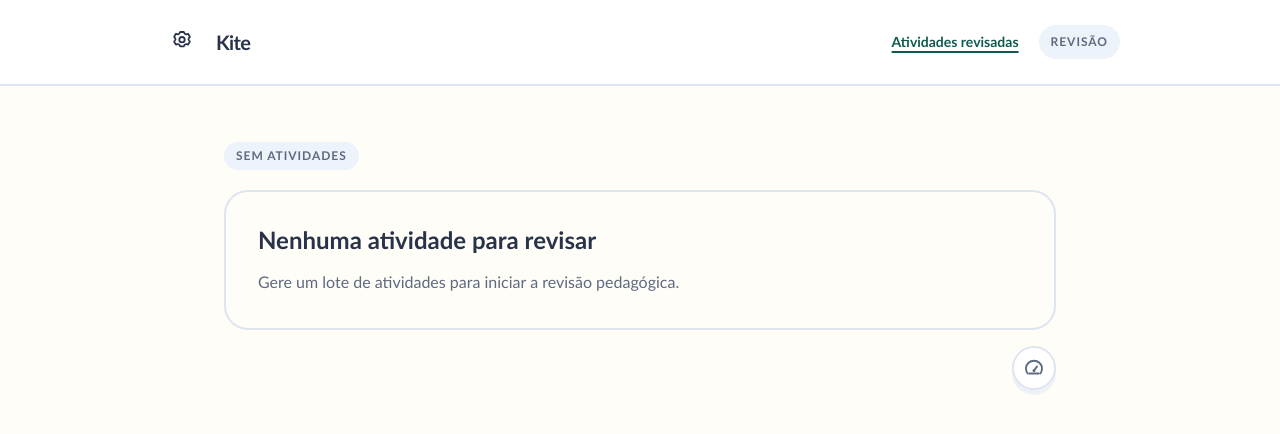
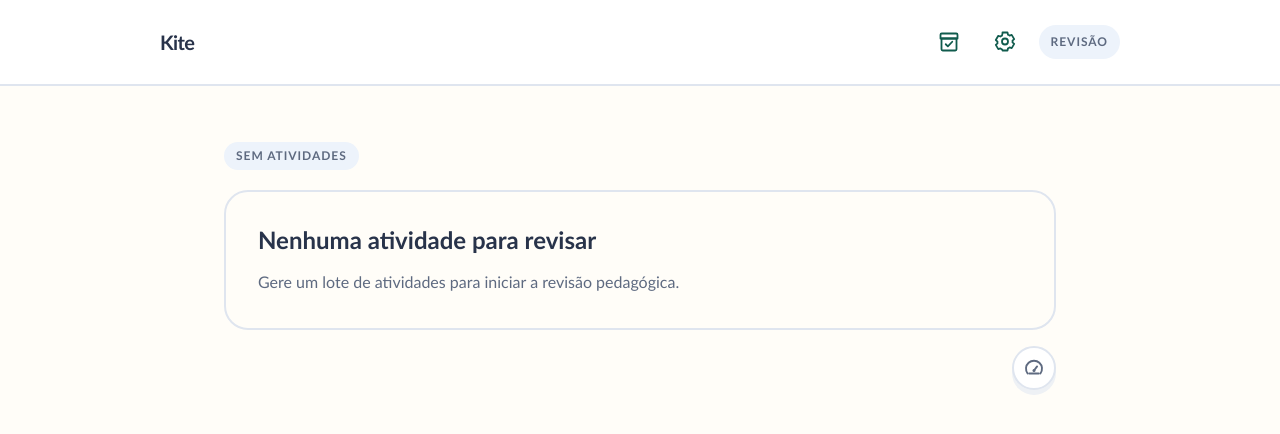
Before and after one commit to 0xhafa/kite, a Next.js app: page /revisar in a window 1280 px wide. Shown: the top 434 px of the page. Built offline with nearby package versions, Linux system fonts and the light colour scheme.

Commit message:
feat: use icons in header navigation

```diff
--- a/src/app/page.tsx
+++ b/src/app/page.tsx
@@ -1,6 +1,10 @@
 import Image from "next/image";
 import Link from "next/link";
 
+import {
+  HeaderIconTooltip,
+  ReviewedActivitiesIcon,
+} from "@/components/header-icon";
 import { brandAssets } from "@/lib/brand";
 import { loadReviewedActivityLibrary } from "@/server/generation/integrated-flow";
 
@@ -52,13 +56,15 @@ export default async function Home() {
           />
         </a>
         <div className="flex items-center gap-3">
-          <Link
-            className="rounded-lg px-2 py-2 text-sm font-extrabold text-[#187b68] underline decoration-2 underline-offset-4 focus-visible:outline-3 focus-visible:outline-offset-3 focus-visible:outline-[#176fa6]"
-            href="/atividades"
-          >
-            <span className="hidden sm:inline">Atividades revisadas</span>
-            <span className="sm:hidden">Revisadas</span>
-          </Link>
+          <HeaderIconTooltip align="right" label="Atividades revisadas">
+            <Link
+              aria-label="Atividades revisadas"
+              className="inline-flex size-11 items-center justify-center rounded-lg text-[#187b68] transition-colors hover:bg-[#dff7ef] focus-visible:outline-3 focus-visible:outline-offset-3 focus-visible:outline-[#176fa6]"
+              href="/atividades"
+            >
+              <ReviewedActivitiesIcon />
+            </Link>
+          </HeaderIconTooltip>
           <span className="hidden rounded-full border-2 border-[#dfe5ef] bg-white px-4 py-2 text-xs font-extrabold uppercase tracking-[0.12em] text-[#526078] md:inline-flex">
             POC educacional
           </span>
--- a/src/components/app-shell.tsx
+++ b/src/components/app-shell.tsx
@@ -7,6 +7,11 @@ import {
   AiSettingsProvider,
   useAiSettings,
 } from "@/components/ai/ai-settings";
+import {
+  HeaderIconTooltip,
+  ReviewedActivitiesIcon,
+  SettingsIcon,
+} from "@/components/header-icon";
 import { Button } from "@/components/ui";
 import type { AiModelSelection } from "@/domain/ai-models";
 
@@ -51,30 +56,6 @@ function AppShellFrame({
       <header className="sticky top-0 z-30 border-b-2 border-border bg-surface">
         <div className="mx-auto flex w-full max-w-5xl items-center justify-between gap-4 px-5 py-5 sm:px-8">
           <div className="flex items-center gap-3">
-            <Button
-              aria-label="Abrir configurações"
-              className="size-touch shrink-0 !px-0"
-              onClick={openSettings}
-              title="Configurações"
-              variant="ghost"
-            >
-              <svg
-                aria-hidden="true"
-                className="size-6"
-                fill="none"
-                viewBox="0 0 24 24"
-                xmlns="http://www.w3.org/2000/svg"
-              >
-                <path
-                  d="M9.6 3.2 10.2 2h3.6l.6 1.2a2 2 0 0 0 2.4 1l1.3-.4 1.8 3.1-.9 1a2 2 0 0 0 0 2.6l.9 1-1.8 3.1-1.3-.4a2 2 0 0 0-2.4 1l-.6 1.2h-3.6l-.6-1.2a2 2 0 0 0-2.4-1l-1.3.4-1.8-3.1.9-1a2 2 0 0 0 0-2.6l-.9-1 1.8-3.1 1.3.4a2 2 0 0 0 2.4-1Z"
-                  stroke="currentColor"
-                  strokeLinecap="round"
-                  strokeLinejoin="round"
-                  strokeWidth="1.8"
-                />
-                <circle cx="12" cy="9.7" r="2.7" stroke="currentColor" strokeWidth="1.8" />
-              </svg>
-            </Button>
             <Link
               className="rounded-md text-xl font-black tracking-[-0.03em] focus-visible:outline-3 focus-visible:outline-offset-3 focus-visible:outline-focus"
               href="/"
@@ -83,13 +64,25 @@ function AppShellFrame({
             </Link>
           </div>
           <div className="flex items-center gap-2 sm:gap-3">
-            <Link
-              className="rounded-md px-2 py-2 text-sm font-extrabold text-brand-strong underline decoration-2 underline-offset-4 focus-visible:outline-3 focus-visible:outline-offset-2 focus-visible:outline-focus"
-              href="/atividades"
-            >
-              <span className="hidden sm:inline">Atividades revisadas</span>
-              <span className="sm:hidden">Revisadas</span>
-            </Link>
+            <HeaderIconTooltip align="right" label="Atividades revisadas">
+              <Link
+                aria-label="Atividades revisadas"
+                className="inline-flex size-touch items-center justify-center rounded-md text-brand-strong transition-colors hover:bg-brand-soft focus-visible:outline-3 focus-visible:outline-offset-2 focus-visible:outline-focus"
+                href="/atividades"
+              >
+                <ReviewedActivitiesIcon />
+              </Link>
+            </HeaderIconTooltip>
+            <HeaderIconTooltip align="right" label="Configurações">
+              <Button
+                aria-label="Abrir configurações"
+                className="size-touch shrink-0 !px-0 !text-brand-strong"
+                onClick={openSettings}
+                variant="ghost"
+              >
+                <SettingsIcon />
+              </Button>
+            </HeaderIconTooltip>
             <span className="hidden rounded-pill bg-neutral-soft px-3 py-2 text-caption font-extrabold uppercase tracking-[0.08em] text-muted md:inline-flex">
               {sectionLabel}
             </span>
--- /dev/null
+++ b/src/components/header-icon.tsx
@@ -0,0 +1,84 @@
+import type { ReactNode } from "react";
+
+type HeaderIconTooltipProps = {
+  align?: "center" | "left" | "right";
+  children: ReactNode;
+  label: string;
+};
+
+const tooltipAlignment = {
+  center: "left-1/2 -translate-x-1/2",
+  left: "left-0",
+  right: "right-0",
+} as const;
+
+export function HeaderIconTooltip({
+  align = "center",
+  children,
+  label,
+}: HeaderIconTooltipProps) {
+  return (
+    <span className="group relative inline-flex">
+      {children}
+      <span
+        className={`pointer-events-none invisible absolute top-full z-50 mt-2 whitespace-nowrap rounded-md bg-ink px-3 py-2 text-xs font-extrabold text-surface opacity-0 shadow-lg transition-opacity group-hover:visible group-hover:opacity-100 group-focus-within:visible group-focus-within:opacity-100 motion-reduce:transition-none ${tooltipAlignment[align]}`}
+        role="tooltip"
+      >
+        {label}
+      </span>
+    </span>
+  );
+}
+
+export function ReviewedActivitiesIcon() {
+  return (
+    <svg
+      aria-hidden="true"
+      className="size-6"
+      fill="none"
+      viewBox="0 0 24 24"
+      xmlns="http://www.w3.org/2000/svg"
+    >
+      <path
+        d="M4.5 8.5h15v10.75a1.25 1.25 0 0 1-1.25 1.25H5.75a1.25 1.25 0 0 1-1.25-1.25V8.5Z"
+        stroke="currentColor"
+        strokeLinejoin="round"
+        strokeWidth="1.8"
+      />
+      <path
+        d="M3.5 4.75c0-.69.56-1.25 1.25-1.25h14.5c.69 0 1.25.56 1.25 1.25V8.5h-17V4.75Z"
+        stroke="currentColor"
+        strokeLinejoin="round"
+        strokeWidth="1.8"
+      />
+      <path
+        d="m8.75 14.25 2.1 2.1 4.4-4.6"
+        stroke="currentColor"
+        strokeLinecap="round"
+        strokeLinejoin="round"
+        strokeWidth="1.8"
+      />
+    </svg>
+  );
+}
+
+export function SettingsIcon() {
+  return (
+    <svg
+      aria-hidden="true"
+      className="size-6"
+      fill="none"
+      viewBox="0 0 24 24"
+      xmlns="http://www.w3.org/2000/svg"
+    >
+      <path
+        d="M9.5 2.5h5l.5 2.2c.6.2 1.1.5 1.6.9l2.1-.7 2.5 4.2-1.7 1.5c.1.6.1 1.2 0 1.8l1.7 1.5-2.5 4.2-2.1-.7c-.5.4-1 .7-1.6.9l-.5 2.2h-5L9 19.3c-.6-.2-1.1-.5-1.6-.9l-2.1.7-2.5-4.2 1.7-1.5a7 7 0 0 1 0-1.8L2.8 10l2.5-4.2 2.1.7c.5-.4 1-.7 1.6-.9l.5-2.2Z"
+        stroke="currentColor"
+        strokeLinecap="round"
+        strokeLinejoin="round"
+        strokeWidth="1.8"
+      />
+      <circle cx="12" cy="11.5" r="3" stroke="currentColor" strokeWidth="1.8" />
+    </svg>
+  );
+}
```
Also changed, not shown: 2 other files (tests, documents, lock files or other folders).
